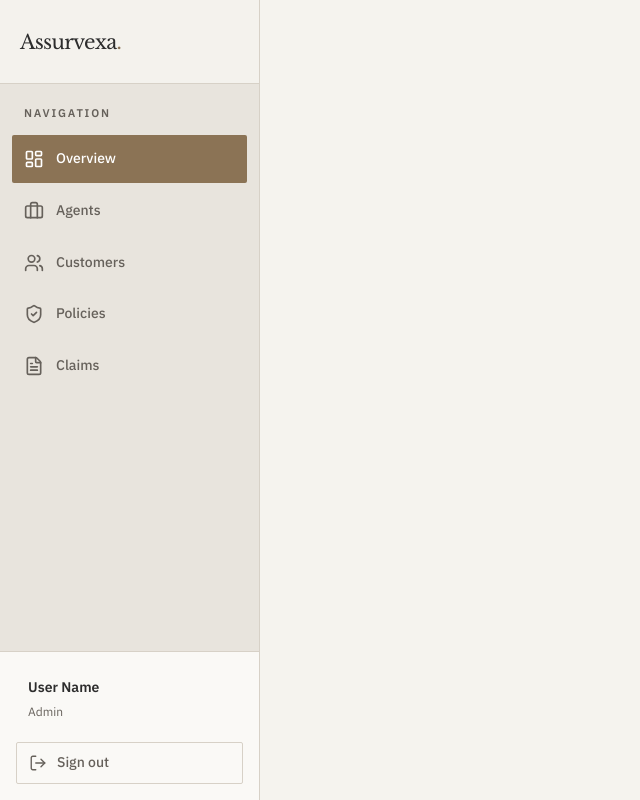
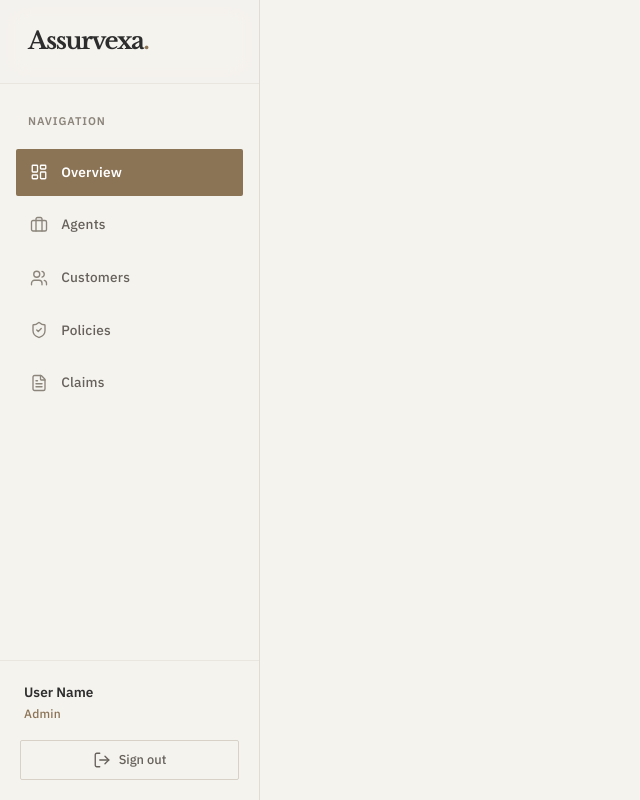
Before and after one commit to SaouiYassir/Assurvexa, a React (Vite) app in the folder Assurvexa-Frontend/: page /dashboard in a window 1280 px wide. Shown: the whole page, without its empty margins (0-640 px from the left). Built offline with nearby package versions, Linux system fonts and the light colour scheme; no server answers.

Commit message:
Changing css of the sidebar

```diff
--- a/Assurvexa-Frontend/src/components/sidebar/sidebar.css
+++ b/Assurvexa-Frontend/src/components/sidebar/sidebar.css
@@ -1,105 +1,136 @@
 /* =========================================
-   SIDEBAR COMPONENT — ASSURVEXA DESIGN SYSTEM
-   ========================================= */
+   ASSURVEXA — SIDEBAR
+   Luxury / Minimal / Responsive
+========================================= */
 
-aside {
+.sidebar {
+    position: sticky;
+    top: 0;
+    left: 0;
     width: 260px;
     height: 100vh;
-    background-color: var(--color-surface);
-    color: var(--color-ink);
+
     display: flex;
     flex-direction: column;
-    justify-content: space-between;
-    position: fixed;
-    top: 0;
-    left: 0;
-    border-right: 1px solid var(--color-border);
-    z-index: 100;
-    font-family: var(--font-body);
+
+    background: rgba(245, 243, 238, 0.94);
+    border-right: 1px solid rgba(215, 209, 199, 0.7);
+
+    backdrop-filter: blur(14px);
+    -webkit-backdrop-filter: blur(14px);
+
+    z-index: 999;
+    transition: all var(--transition);
 }
 
-/* --- Header / Logo --- */
+/* Sidebar Header / Logo */
+
 .sidebar-header {
-    padding: 1.5rem 1.25rem;
-    border-bottom: 1px solid var(--color-border);
+    height: var(--header-height, 80px);
+    display: flex;
+    align-items: center;
+    padding-inline: 1.75rem;
+    border-bottom: 1px solid rgba(215, 209, 199, 0.4);
 }
 
-.logo {
+.sidebar-header .logo {
     font-family: var(--font-heading);
-    font-size: 1.25rem;
-    font-weight: 400;
+    font-size: 1.5rem;
+    font-weight: 700;
+    letter-spacing: -0.06em;
     color: var(--color-ink);
     text-decoration: none;
-    letter-spacing: -0.035em;
-    display: flex;
-    align-items: center;
+    transition: color var(--transition);
 }
 
-.logo-dot {
+.sidebar-header .logo:hover {
     color: var(--color-bronze);
 }
 
-/* --- Navigation Section --- */
-nav {
+.sidebar-header .logo-dot {
+    color: var(--color-bronze);
+}
+
+/* Sidebar Navigation */
+
+.sidebar-nav {
     flex: 1;
-    padding: 1.25rem 0.75rem;
+    padding: 1.75rem 1rem;
+    display: flex;
+    flex-direction: column;
+    gap: 0.35rem;
     overflow-y: auto;
 }
 
 .sidebar-section-title {
     font-size: 0.7rem;
     font-weight: 600;
-    letter-spacing: 0.16em;
-    color: var(--color-ink-soft);
-    padding: 0 0.75rem 0.75rem 0.75rem;
-    margin: 0;
-    text-transform: uppercase;
+    letter-spacing: 0.08em;
+    color: var(--color-ink-light, #8c857b);
+    padding-inline: 0.75rem;
+    margin-bottom: 0.75rem;
 }
 
-/* --- Nav Links --- */
-.nav-link {
+.sidebar-nav .nav-link {
     display: flex;
     align-items: center;
-    gap: 0.75rem;
-    padding: 0.75rem;
-    margin-bottom: 0.25rem;
-    border-radius: var(--radius-sm);
+    gap: 0.85rem;
+
+    padding: 0.75rem 0.85rem;
+    border-radius: var(--radius-sm, 6px);
+
     color: var(--color-ink-soft);
+    font-size: 0.85rem;
+    font-weight: 500;
     text-decoration: none;
-    font-size: 0.875rem;
-    font-weight: 500;
-    transition: background var(--transition), color var(--transition);
+    letter-spacing: 0.015em;
+
+    transition: all var(--transition);
 }
 
-.nav-link:hover {
-    background-color: var(--color-surface-light);
-    color: var(--color-ink);
+.sidebar-nav .nav-link .nav-icon {
+    width: 18px;
+    height: 18px;
+    stroke-width: 1.8;
+    color: var(--color-ink-light, #8c857b);
+    transition: color var(--transition);
 }
 
-.nav-link.active {
-    background-color: var(--color-bronze);
-    color: var(--color-white);
-    font-weight: 500;
+.sidebar-nav .nav-link:hover {
+    color: var(--color-bronze);
+    background: rgba(215, 209, 199, 0.15);
 }
 
-.nav-icon {
-    width: 20px;
-    height: 20px;
-    flex-shrink: 0;
+.sidebar-nav .nav-link:hover .nav-icon {
+    color: var(--color-bronze);
 }
 
-/* --- Footer & User Profile --- */
+.sidebar-nav .nav-link.active {
+    color: var(--color-white);
+    background: var(--color-bronze);
+    font-weight: 600;
+}
+
+.sidebar-nav .nav-link.active .nav-icon {
+    color: var(--color-white);
+}
+
+/* Sidebar Footer / User Info & Logout */
+
 .sidebar-footer {
-    padding: 1rem;
-    border-top: 1px solid var(--color-border);
-    background-color: var(--color-surface-light);
+    padding: 1.25rem 1.25rem;
+    border-top: 1px solid rgba(215, 209, 199, 0.4);
+    display: flex;
+    flex-direction: column;
+    gap: 1rem;
+    background: rgba(245, 243, 238, 0.6);
 }
 
 .sidebar-user {
     display: flex;
     align-items: center;
-    padding: 0.5rem 0.75rem;
-    margin-bottom: 0.75rem;
+    gap: 0.75rem;
+    padding-inline: 0.25rem;
 }
 
 .user-details {
@@ -107,10 +138,9 @@ nav {
 }
 
 .user-name {
-    font-size: 0.875rem;
+    font-size: 0.85rem;
     font-weight: 600;
     color: var(--color-ink);
-    margin: 0;
     white-space: nowrap;
     overflow: hidden;
     text-overflow: ellipsis;
@@ -118,31 +148,52 @@ nav {
 
 .user-role {
     font-size: 0.75rem;
-    color: var(--color-ink-soft);
-    margin: 0.125rem 0 0 0;
+    font-weight: 500;
+    color: var(--color-bronze);
     text-transform: capitalize;
+    letter-spacing: 0.02em;
 }
 
-/* --- Sign Out Button --- */
 .sidebar-logout {
     display: flex;
     align-items: center;
-    gap: 0.625rem;
+    justify-content: center;
+    gap: 0.5rem;
+
     width: 100%;
     min-height: 40px;
-    padding: 0.5rem 0.75rem;
+    padding: 0.5rem 1rem;
+
     background: transparent;
-    border: 1px solid var(--color-border);
-    border-radius: var(--radius-sm);
+    border: 1px solid var(--color-border, rgba(215, 209, 199, 0.7));
+    border-radius: var(--radius-sm, 6px);
+
     color: var(--color-ink-soft);
-    font-size: 0.875rem;
+    font-size: 0.8rem;
     font-weight: 500;
     cursor: pointer;
-    transition: background var(--transition), border-color var(--transition), color var(--transition);
+
+    transition: all var(--transition);
 }
 
 .sidebar-logout:hover {
-    background-color: #d9534f;
-    border-color: #d9534f;
-    color: var(--color-white);
+    background: rgba(180, 50, 50, 0.05);
+    border-color: rgba(180, 50, 50, 0.3);
+    color: #b23232; /* Soft destructive red on hover, or swap to var(--color-bronze) if you prefer brand coloring */
 }
+
+/* =========================================
+   RESPONSIVE / MOBILE ADAPTATION
+========================================= */
+
+@media (max-width: 768px) {
+    .sidebar {
+        position: fixed;
+        transform: translateX(-100%);
+    }
+
+    /* Add a class toggle in your layout/state if you plan to show/hide it via mobile menu toggle */
+    .sidebar.sidebar-open {
+        transform: translateX(0);
+    }
+}
```
